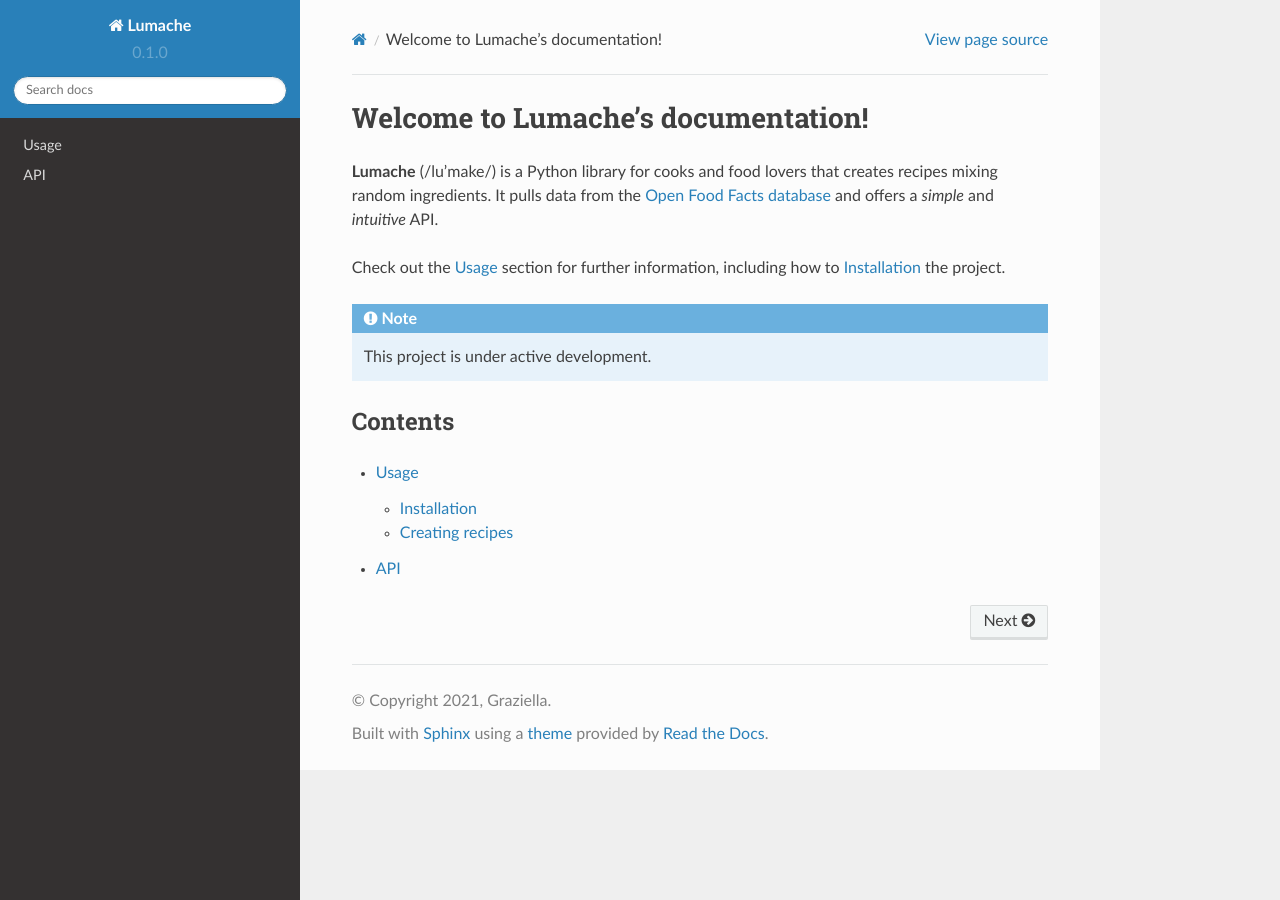
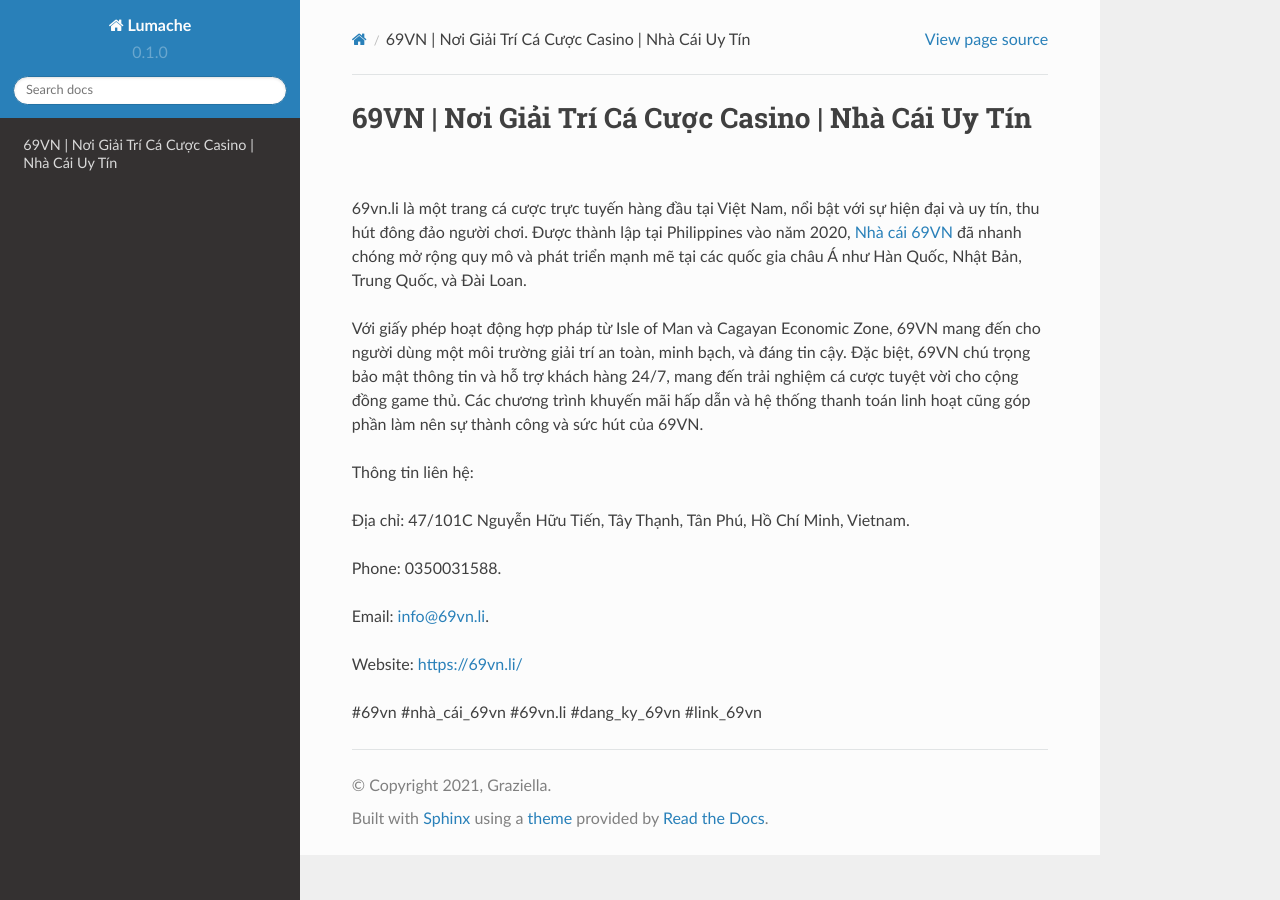
Before and after one commit to luongchanvien962/69vnli, a Sphinx documentation site: the page built from docs/source/index.rst, in a window 1280 px wide. Built offline with Sphinx 7.4.7 and the Read the Docs theme 2.0.0, drawn with Linux system fonts in a browser that asks for light colours.

Commit message:
Update index.rst

```diff
--- a/docs/source/index.rst
+++ b/docs/source/index.rst
@@ -1,22 +1,18 @@
-Welcome to Lumache's documentation!
+69VN | Nơi Giải Trí Cá Cược Casino | Nhà Cái Uy Tín
 ===================================
 
-**Lumache** (/lu'make/) is a Python library for cooks and food lovers
-that creates recipes mixing random ingredients.
-It pulls data from the `Open Food Facts database <https://world.openfoodfacts.org/>`_
-and offers a *simple* and *intuitive* API.
+69vn.li là một trang cá cược trực tuyến hàng đầu tại Việt Nam, nổi bật với sự hiện đại và uy tín, thu hút đông đảo người chơi. Được thành lập tại Philippines vào năm 2020, `Nhà cái 69VN <https://69vn.li/>`_ đã nhanh chóng mở rộng quy mô và phát triển mạnh mẽ tại các quốc gia châu Á như Hàn Quốc, Nhật Bản, Trung Quốc, và Đài Loan.
 
-Check out the :doc:`usage` section for further information, including
-how to :ref:`installation` the project.
+Với giấy phép hoạt động hợp pháp từ Isle of Man và Cagayan Economic Zone, 69VN mang đến cho người dùng một môi trường giải trí an toàn, minh bạch, và đáng tin cậy. Đặc biệt, 69VN chú trọng bảo mật thông tin và hỗ trợ khách hàng 24/7, mang đến trải nghiệm cá cược tuyệt vời cho cộng đồng game thủ. Các chương trình khuyến mãi hấp dẫn và hệ thống thanh toán linh hoạt cũng góp phần làm nên sự thành công và sức hút của 69VN.
 
-.. note::
+Thông tin liên hệ:
 
-   This project is under active development.
+Địa chỉ: 47/101C Nguyễn Hữu Tiến, Tây Thạnh, Tân Phú, Hồ Chí Minh, Vietnam.
 
-Contents
---------
+Phone: 0350031588.
 
-.. toctree::
+Email: info@69vn.li.
 
-   usage
-   api
+Website: https://69vn.li/
+
+#69vn #nhà_cái_69vn #69vn.li #dang_ky_69vn #link_69vn
```
